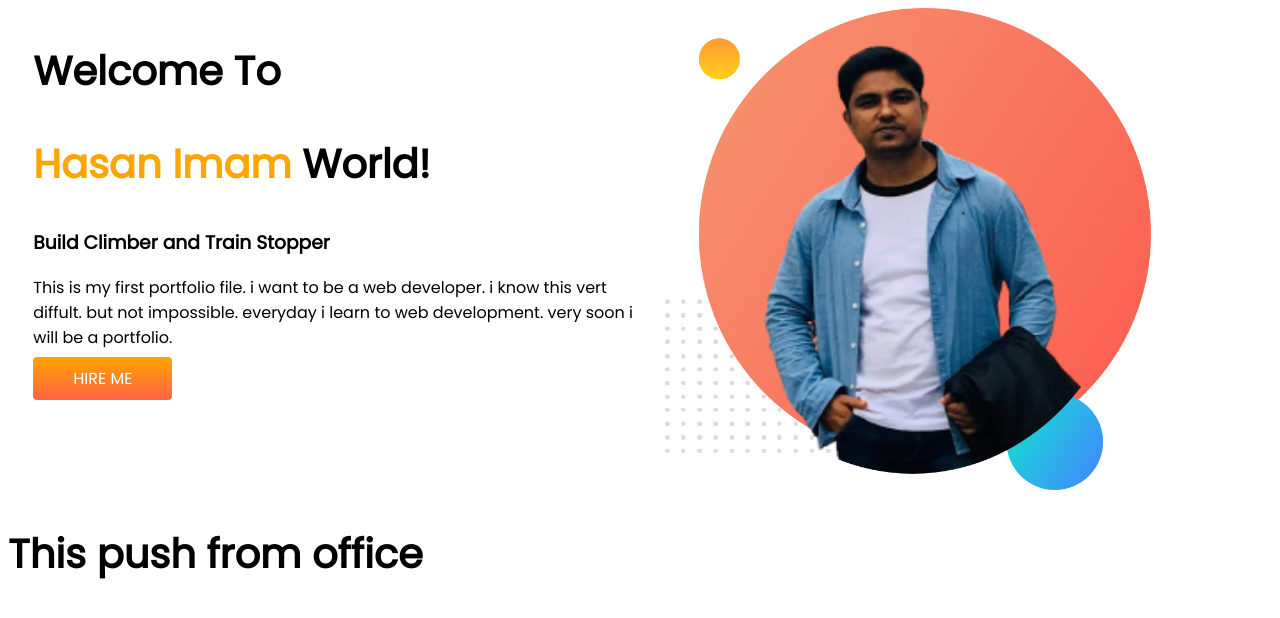
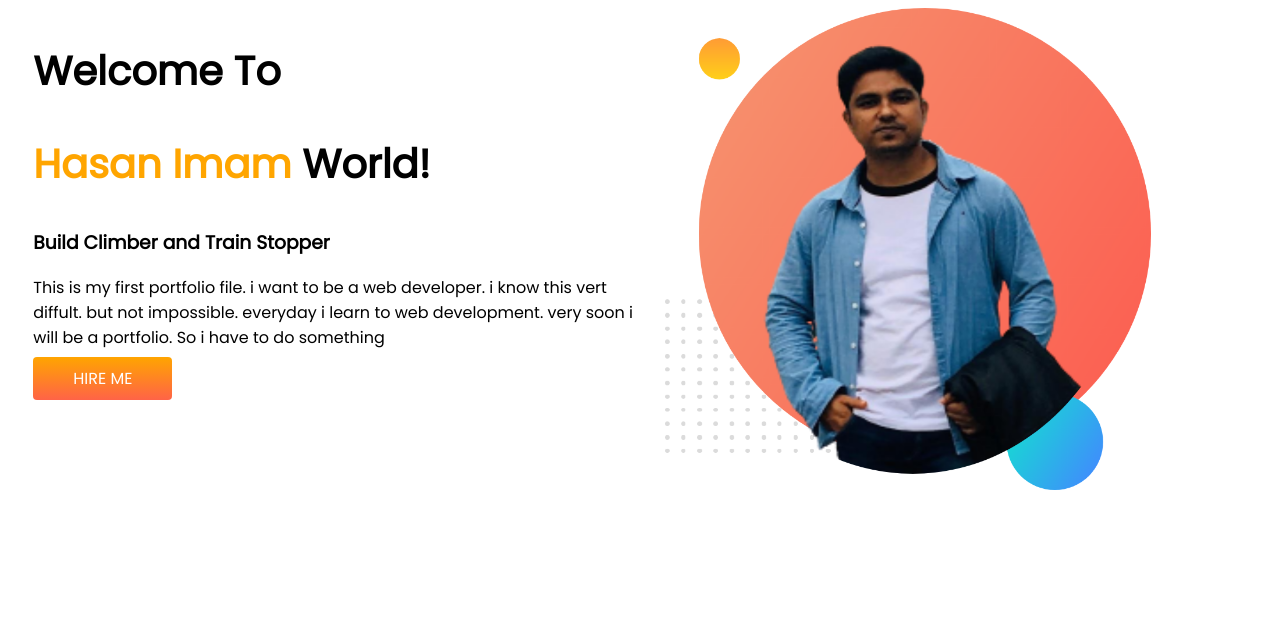
Before and after one commit to hasanisu/developer-portfolio, a plain HTML site: page index.html in a window 1280 px wide. Drawn offline with Linux system fonts and the light colour scheme.

Commit message:
second commit from office

```diff
--- a/index.html
+++ b/index.html
@@ -20,14 +20,13 @@
             <h3>Build Climber and Train Stopper</h3>
             <p>This is my first portfolio file. i want to be a web developer. i know this vert diffult. but not
                 impossible.
-                everyday i learn to web development. very soon i will be a portfolio.</p>
+                everyday i learn to web development. very soon i will be a portfolio. So i have to do something</p>
             <a class="link-button" target="_blank" href="https://www.linkedin.com/company/programminghero/">HIRE
                 ME</a>
         </div>
         <div class="half-width"><img src="images/hasan-photo.png " alt=""></div>
     </section>
 
-    <h1>This push from office</h1>
 
 </body>
 
```
